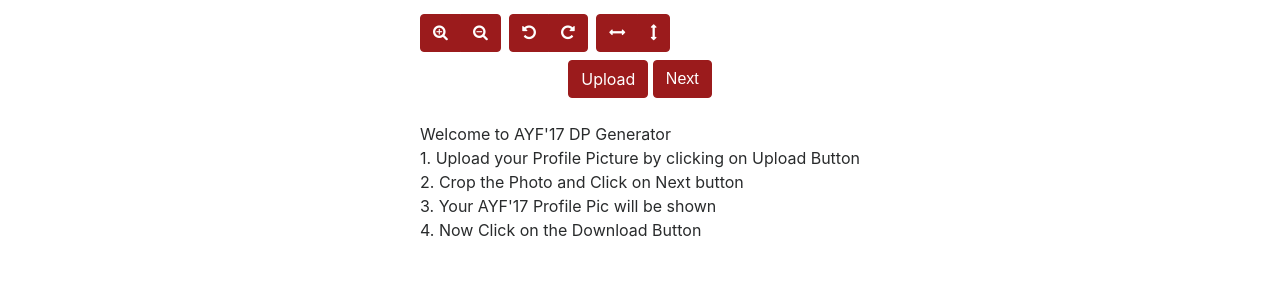
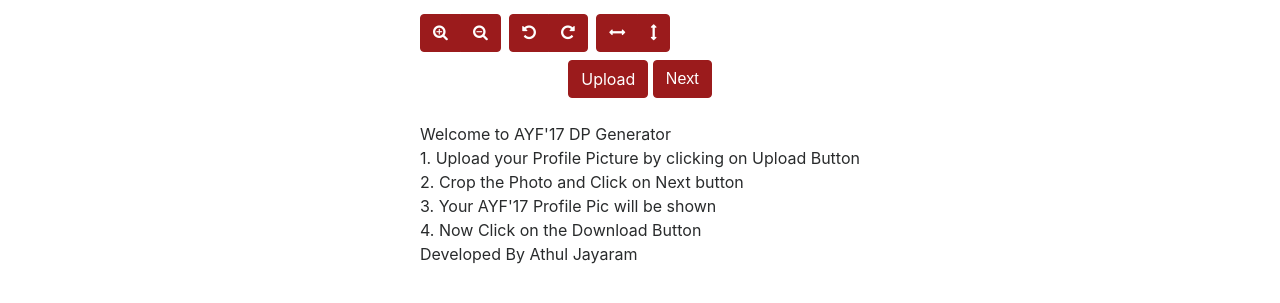
Before and after one commit to juniorhero/ayf, a plain HTML site: page index.html in a window 1280 px wide. Shown: the part 471-774 px from the top of the page. Drawn offline with nearby package versions, Linux system fonts and the light colour scheme.

Commit message:
Update index.html

```diff
--- a/index.html
+++ b/index.html
@@ -159,6 +159,7 @@
       2. Crop the Photo and Click on Next button  <br>
       3. Your AYF'17 Profile Pic will be shown <br>
       4. Now Click on the Download Button <br>
+       Developed By Athul Jayaram
 
         <div class="modal fade docs-cropped" id="getCroppedCanvasModal" aria-hidden="true" aria-labelledby="getCroppedCanvasTitle" role="dialog" tabindex="-1">
           <div class="modal-dialog">
```
